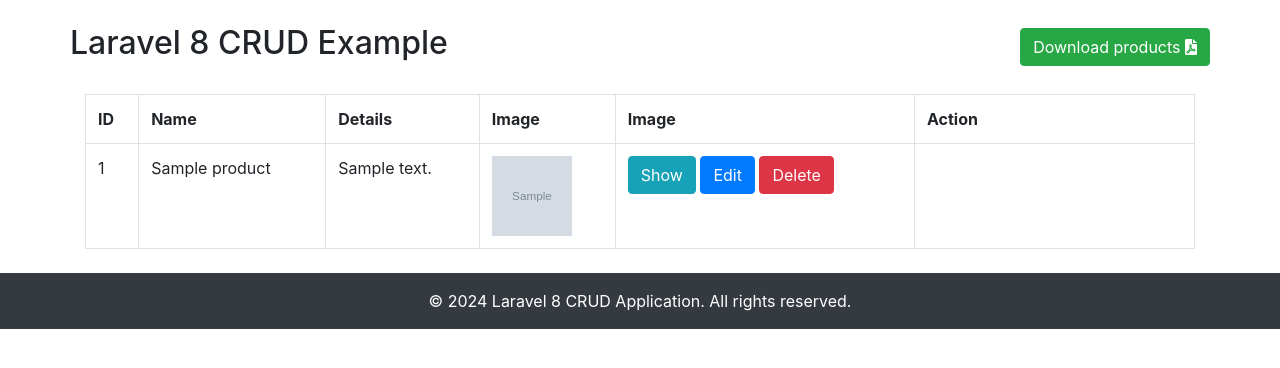
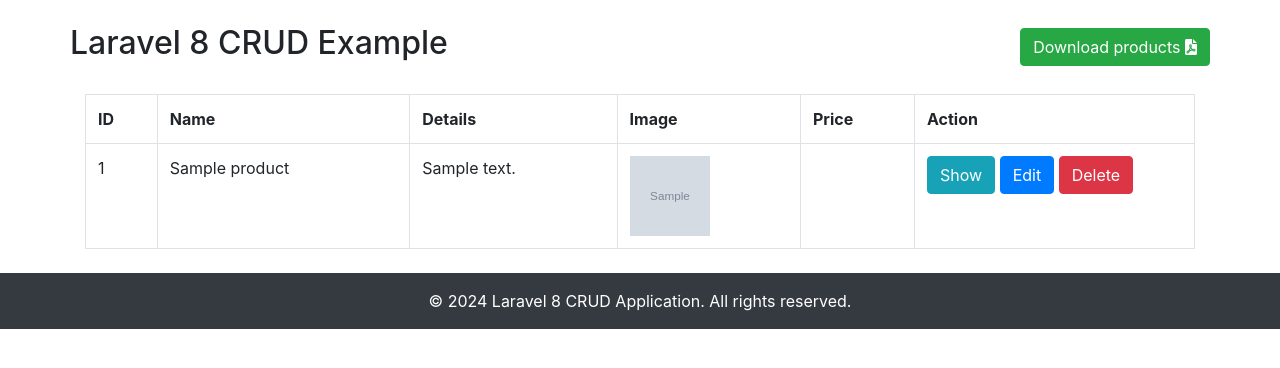
Before and after one commit to JRua89/laravel-crud-demo, a Laravel app: page /products in a window 1280 px wide. Shown: the part 136-504 px from the top of the page. Run offline with Laravel 8, Linux system fonts and the light colour scheme; a user stored in the database is signed in; tables that the repository leaves empty hold one stand-in row (values such as "Sample post"); grey boxes marked "Sample" are stand-in pictures; parts of the project's set-up code (start-up, migrations or seed data) failed here and were passed over.

Commit message:
add price column

```diff
--- a/resources/views/products/index.blade.php
+++ b/resources/views/products/index.blade.php
@@ -24,7 +24,7 @@
             <th>Name</th>
             <th>Details</th>
             <th>Image</th>
-            <th>Image</th>
+            <th>Price</th>
             <th width="280px">Action</th>
         </tr>
         @foreach ($products as $product)
@@ -33,6 +33,7 @@
             <td>{{ $product->name }}</td>
             <td> {{ \Illuminate\Support\Str::limit($product->detail, 150, '...') }}</td>
             <td> <img src="{{ $product->image }}" alt="{{ $product->name }}" width="80" height="80"></td>
+            <td>{{ $product->price }}</td>
             <td>
                 <form action="{{ route('products.destroy',$product->id) }}" method="POST">
                     <a class="btn btn-info" href="{{ route('products.show',$product->id) }}">Show</a>
```
